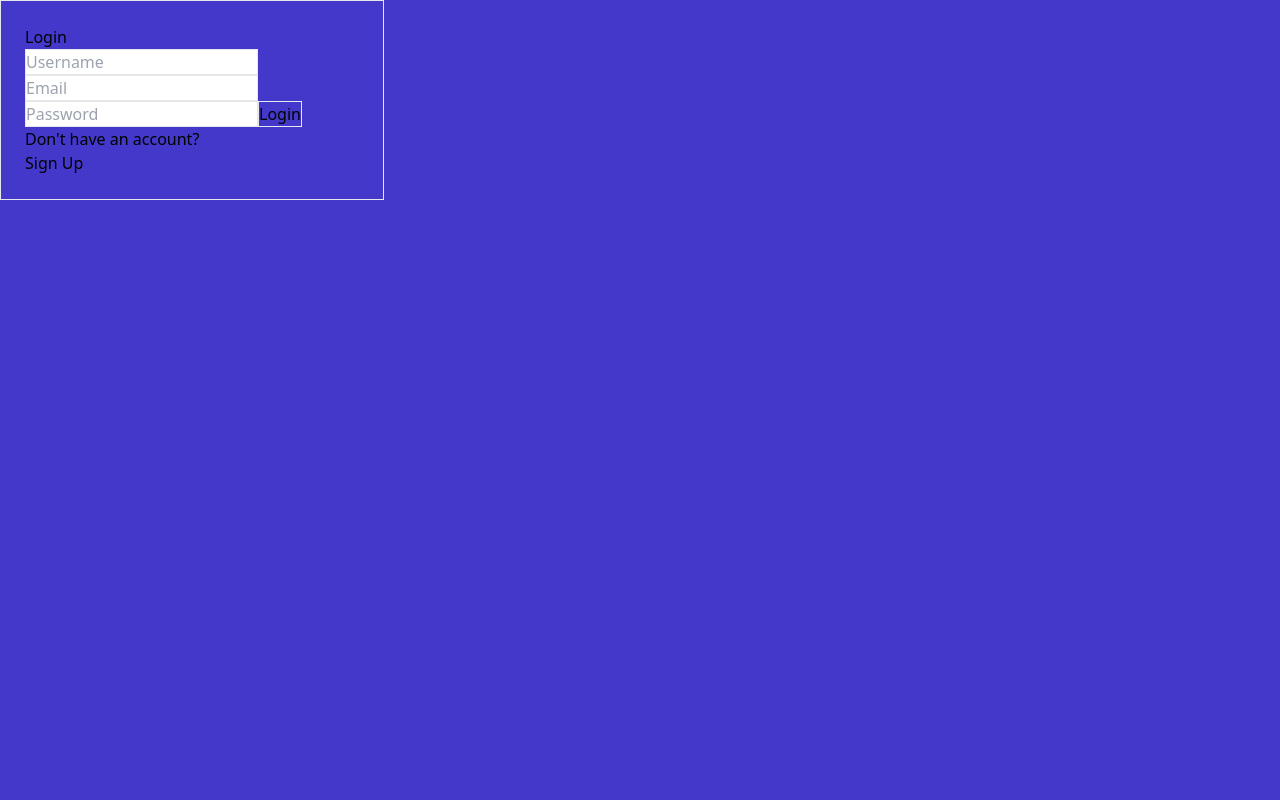
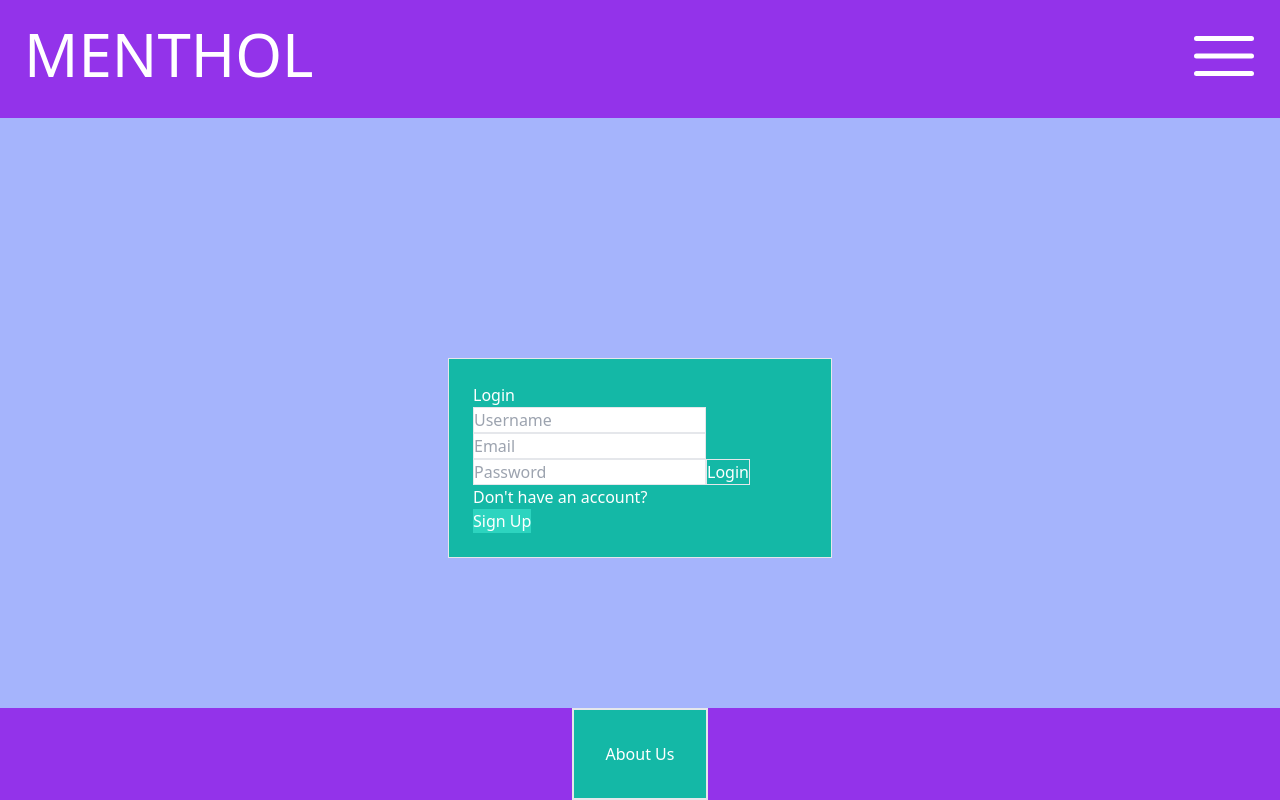
Before and after one commit to FunnyLookingFish/Menthol, a React (Create React App) app in the folder client/: page /login in a window 1280 px wide. Built offline with nearby package versions, Linux system fonts and the light colour scheme.

Commit message:
added footer, and made it prettier

```diff
--- a/client/src/components/Footer/Footer.jsx
+++ b/client/src/components/Footer/Footer.jsx
@@ -3,8 +3,10 @@ import { Link } from 'react-router-dom';
 export default function Footer(){
 
     return (
-        <footer className='flex h-24 w-full justify-center'>
+        <footer className=' bg-purple-600 flex h-38 w-full justify-center flex-center align-center absolute inset-x-0 bottom-0'>
+            <div className="text-white border-2 max-h-fit max-w-fit bg-teal-500 p-8">
             <Link to='/aboutUs'>About Us</Link>
+            </div>
         </footer>
     )
 };
--- a/client/src/components/Header/Header.js
+++ b/client/src/components/Header/Header.js
@@ -1,6 +1,6 @@
 import React from 'react';
 import { Link } from 'react-router-dom';
-import  "../Dropdown/HeaderDropdown.css";
+import "../Dropdown/HeaderDropdown.css";
 
 export default function Header() {
   return (
--- a/client/src/components/Login/login.js
+++ b/client/src/components/Login/login.js
@@ -6,23 +6,23 @@ import Auth from '../../utils/Auth/auth';
 import { useMutation } from "@apollo/client";
 import { LOGIN } from "../../utils/mutations";
 
-export default function Login(){
+export default function Login() {
   const [inputUserName, setUserName] = useState('');
   const [inputEmail, setEmail] = useState('');
   const [inputPassword, setPassword] = useState('');
   const [state, dispatch] = useFinanceContext();
-  const [login, {error}] = useMutation(LOGIN)
+  const [login, { error }] = useMutation(LOGIN)
 
-  function handleUsernameChange(e){
+  function handleUsernameChange(e) {
     setUserName(e.target.value);
   }
-  function handleEmailChange(e){
+  function handleEmailChange(e) {
     setEmail(e.target.value);
   }
-  function handlePasswordChange(e){
+  function handlePasswordChange(e) {
     setPassword(e.target.value);
   }
-  const handleFormSubmit= async(e)=>{
+  const handleFormSubmit = async (e) => {
     e.preventDefault();
     try {
       const mutationResponse = await login({
@@ -34,7 +34,8 @@ export default function Login(){
       console.log(e);
     }
   }
-  return(
+  return (
+    <div className="bg-teal-500" >
       <form onSubmit={handleFormSubmit}>
         <h2>Login</h2>
         <input className="border" value={inputUserName} onChange={handleUsernameChange} placeholder='Username'></input>
@@ -43,5 +44,6 @@ export default function Login(){
         <button className="border" onClick={handleFormSubmit} type="submit">Login</button>
         <p>Don't have an account?</p>
       </form>
+    </div>
   )
 }
--- a/client/src/components/loginSignContainer/loginSignUpContainer.js
+++ b/client/src/components/loginSignContainer/loginSignUpContainer.js
@@ -1,20 +1,20 @@
 import Login from "../Login/login";
 import Signup from "../Signup/signup";
-import {useState} from 'react'
+import { useState } from 'react'
 
-export default function LoginSignUpContainer(state){
+export default function LoginSignUpContainer(state) {
     const [isSigningUp, setIsSigningUp] = useState(false);
     const toggleIsSigningUp = () => {
         setIsSigningUp(current => !current)
     }
     return (
-    <div className="block border border-black-500 max-w-sm p-6">
-    {isSigningUp
-    ? <Signup/>
-    : <Login/>}
-    {isSigningUp
-    ? <button className="bg-blue-500" onClick={toggleIsSigningUp}>Login</button>
-    : <button className='bg-blue' onClick={toggleIsSigningUp}>Sign Up</button>}
-    </div>
+        <div className="block border border-black-500 bg-teal-500 max-w-sm p-6 text-white">
+            {isSigningUp
+                ? <Signup />
+                : <Login />}
+            {isSigningUp
+                ? <button className="bg-teal-400" onClick={toggleIsSigningUp}>Login</button>
+                : <button className='bg-teal-400' onClick={toggleIsSigningUp}>Sign Up</button>}
+        </div>
     )
 }
--- a/client/src/pages/Home.js
+++ b/client/src/pages/Home.js
@@ -1,24 +1,32 @@
 import Header from "../components/Header/Header";
+import Footer from "../components/Footer/Footer";
 
-export default function Home(){
+export default function Home() {
     return (
-        <section>
-            <Header/>
-            <h1>Menthol</h1>
-            <hr />
+        <section className="bg-indigo-300">
+            <Header />
+            <div className="p-60 flex flex-center justify-center align-center">
+                <div className="text-white border-2 max-h-fit max-w-fit bg-teal-500 p-8">
+                    <div className=" flex flex-col flex-center justify-center align-center">
                         <p>
                             <b>A place too keep track of all your fresh spends.</b>
                         </p>
                         <div>
                             <div>
                                 <h2>Sign in to track your expenses</h2>
-                    <button className="btn" style={{ cursor:'pointer' }} type="log-in" onClick=''></button>
+                                <button className="btn" style={{ cursor: 'pointer' }} type="log-in" onClick=''></button>
                             </div>
                             <div>
                                 <h2>Don't have an account? Sign up for free today!</h2>
                                 <button className="btn" style={{ cursor: 'pointer' }} type="sign-up"></button>
                             </div>
                         </div>
+                    </div>
+                </div>
+            </div>
+            <div>
+                <Footer />
+            </div>
         </section>
     )
 }
--- a/client/src/pages/Login.js
+++ b/client/src/pages/Login.js
@@ -1,10 +1,21 @@
+import Header from '../components/Header/Header';
+import Footer from '../components/Footer/Footer'
 import Login from '../components/Login/login';
 import LoginSignUpContainer from '../components/loginSignContainer/loginSignUpContainer';
 import Signup from '../components/Signup/signup';
 import auth from '../utils/Auth/auth';
 
-export default function loginPage(){
-    return (
-        <LoginSignUpContainer/>
+export default function loginPage() {
+    return (<div>
+        <Header />
+        <div className='bg-indigo-300'>
+            <div className='flex flex-center justify-center align-center bg-indigo-300 w-full max-h-screen p-60 '>
+                <LoginSignUpContainer />
+            </div>
+        </div>
+        <div>
+            <Footer />
+        </div>
+    </div>
     )
 }
```
Lines whose indentation alone changed are shown as unchanged.
